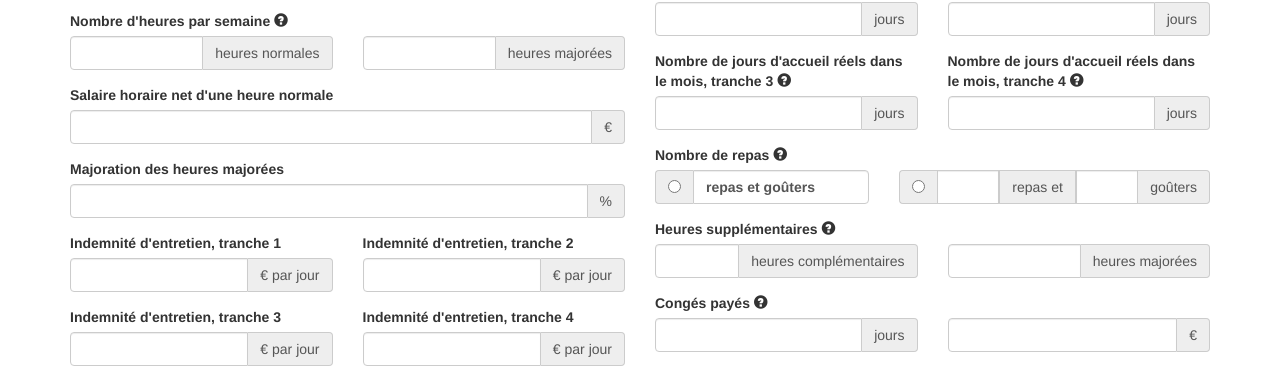
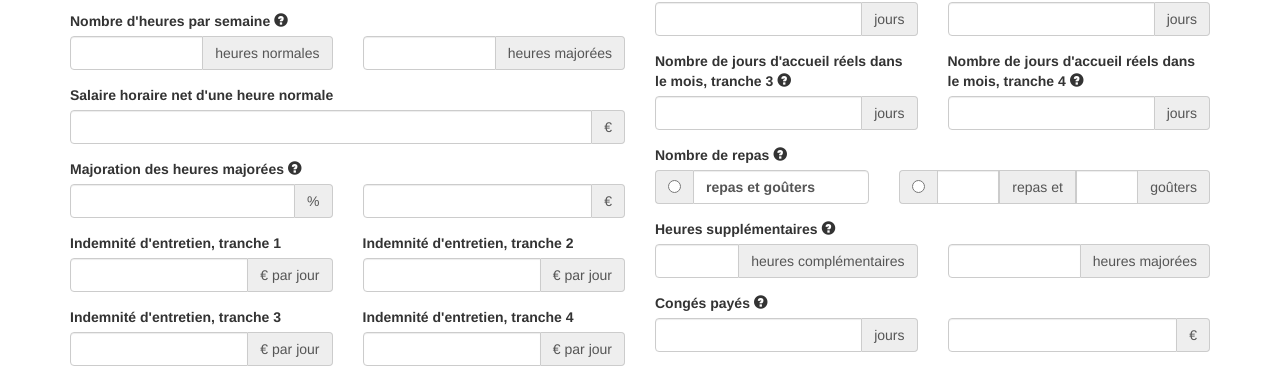
Before and after one commit to tut-tuuut/pajomatic, a Jekyll site: the page built from index.html, in a window 1280 px wide. Shown: the part 402-770 px from the top of the page. Built offline with Jekyll 4.4.1, drawn with Linux system fonts in a browser that asks for light colours.

Commit message:
Add majoration en euro
Séparation du champ des heures majorées en 2 : pourcentage et valeur (euro)
Les champs ne sont plus en required via validate mais via une fonction dédiée

```diff
--- a/_includes/content/base-contrat.html
+++ b/_includes/content/base-contrat.html
@@ -28,8 +28,16 @@
 <div class="form-group">
   <label for="majoration_heures_majorees">
     Majoration des heures majorées
+	{% include form/help.html content="Remplir ici le champ en pourcentage OU le champ en valeur. Même si vous ne prévoyez pas d’heures majorées au contrat, vous devez décider d’un taux de majoration avec votre assmat." %}
   </label>
-  {% include form/input-group.html id="majoration_heures_majorees" addon="%" required=true %}
+   <div class="row">
+    <div class="col-md-6">
+	  {% include form/input-group.html id="majoration_heures_majorees" addon="%" required=false %}
+	</div>
+    <div class="col-md-6">
+	  {% include form/input-group.html id="majoration_heures_majorees_valeur" addon="€" required=false %}
+	</div>
+  </div>
 </div>
 
 <div class="row">
```
